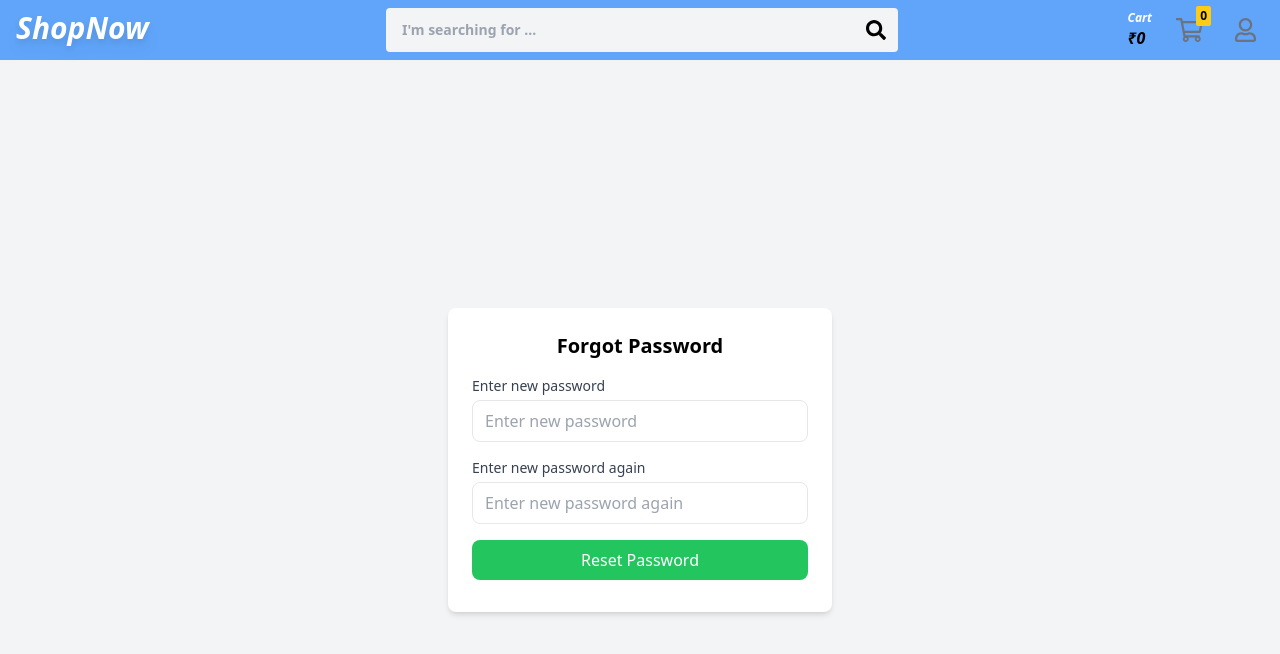
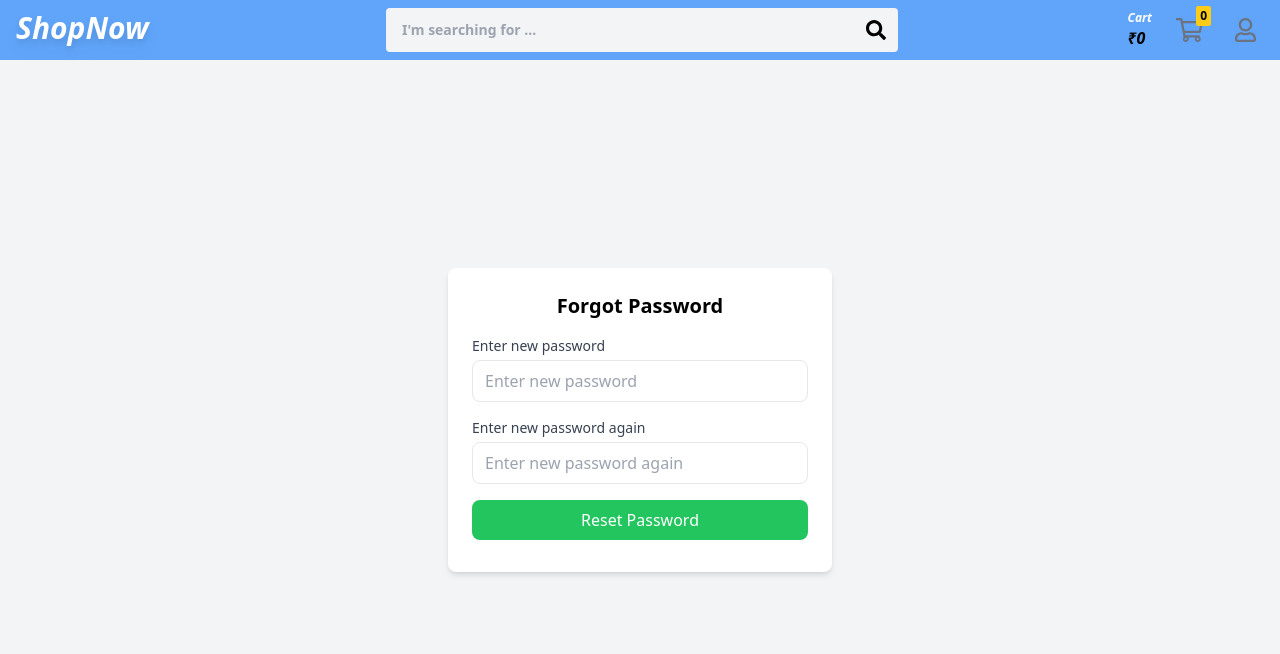
Before and after one commit to Ayushkr7380/ShopNow-Frontend, a React (Vite) app: page /auth/reset-password/1 in a window 1280 px wide. Shown: the top 654 px of the page. Built offline with nearby package versions, Linux system fonts and the light colour scheme; no server answers.

Commit message:
UI updated

```diff
--- a/src/Components/Products/Navbar/Navbar.jsx
+++ b/src/Components/Products/Navbar/Navbar.jsx
@@ -79,7 +79,7 @@ function Navbar(){
 
                             <svg className="h-9 lg:h-10 p-2 text-gray-500 svg-inline--fa fa-user fa-w-14 fa-9x" aria-hidden="true" focusable="false" data-prefix="far" data-icon="user" role="img" xmlns="http://www.w3.org/2000/svg" viewBox="0 0 448 512" ><path fill="currentColor" d="M313.6 304c-28.7 0-42.5 16-89.6 16-47.1 0-60.8-16-89.6-16C60.2 304 0 364.2 0 438.4V464c0 26.5 21.5 48 48 48h352c26.5 0 48-21.5 48-48v-25.6c0-74.2-60.2-134.4-134.4-134.4zM400 464H48v-25.6c0-47.6 38.8-86.4 86.4-86.4 14.6 0 38.3 16 89.6 16 51.7 0 74.9-16 89.6-16 47.6 0 86.4 38.8 86.4 86.4V464zM224 288c79.5 0 144-64.5 144-144S303.5 0 224 0 80 64.5 80 144s64.5 144 144 144zm0-240c52.9 0 96 43.1 96 96s-43.1 96-96 96-96-43.1-96-96 43.1-96 96-96z"></path></svg>
 
-                            <p className="text-white cursor-pointer">{userData.name}</p>
+                            <p className="text-white cursor-pointer text-xs">{userData.name}</p>
                         </Link>
                         </li>
 
--- a/src/Components/User/ResetPassword.jsx
+++ b/src/Components/User/ResetPassword.jsx
@@ -25,7 +25,7 @@ const ResetPassword = ()=>{
 
     console.log(resetPassword)
     return (
-        <div className="flex justify-center items-center min-h-screen bg-gray-100">
+        <div className="flex justify-center items-center min-h-[90vh] bg-gray-100">
       <div className="bg-white shadow-md rounded-lg p-6 w-96">
         <h2 className="text-xl font-bold mb-4 text-center">Forgot Password</h2>
 
```
